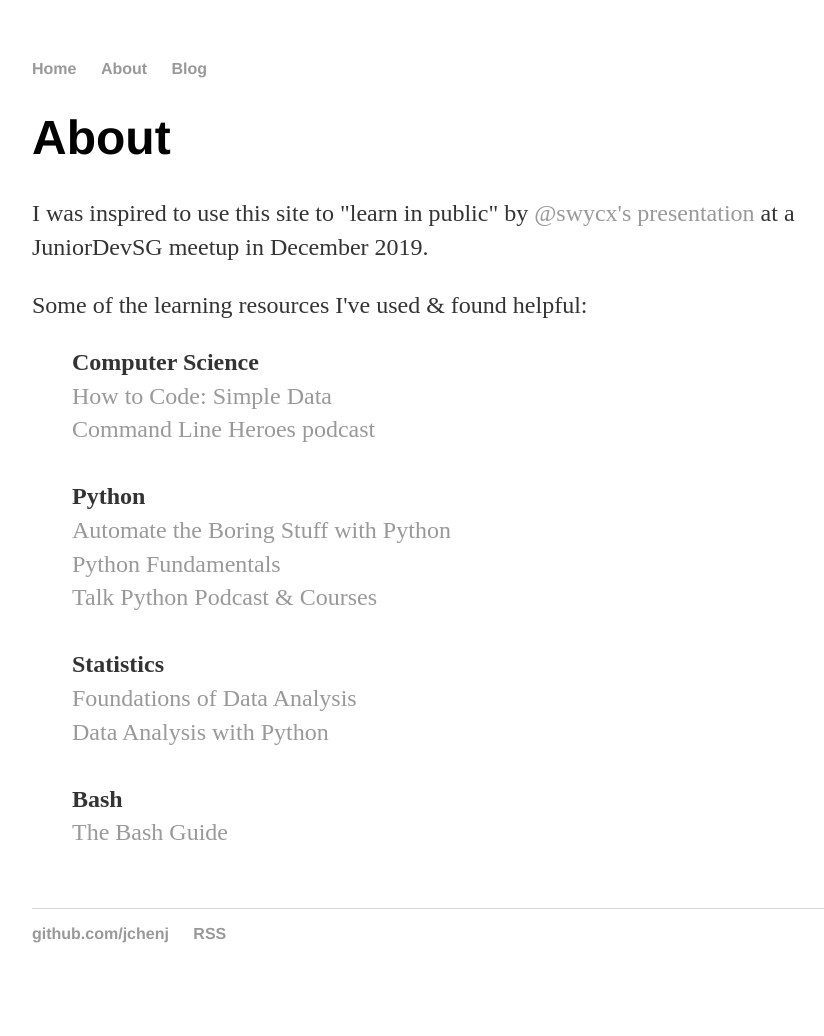
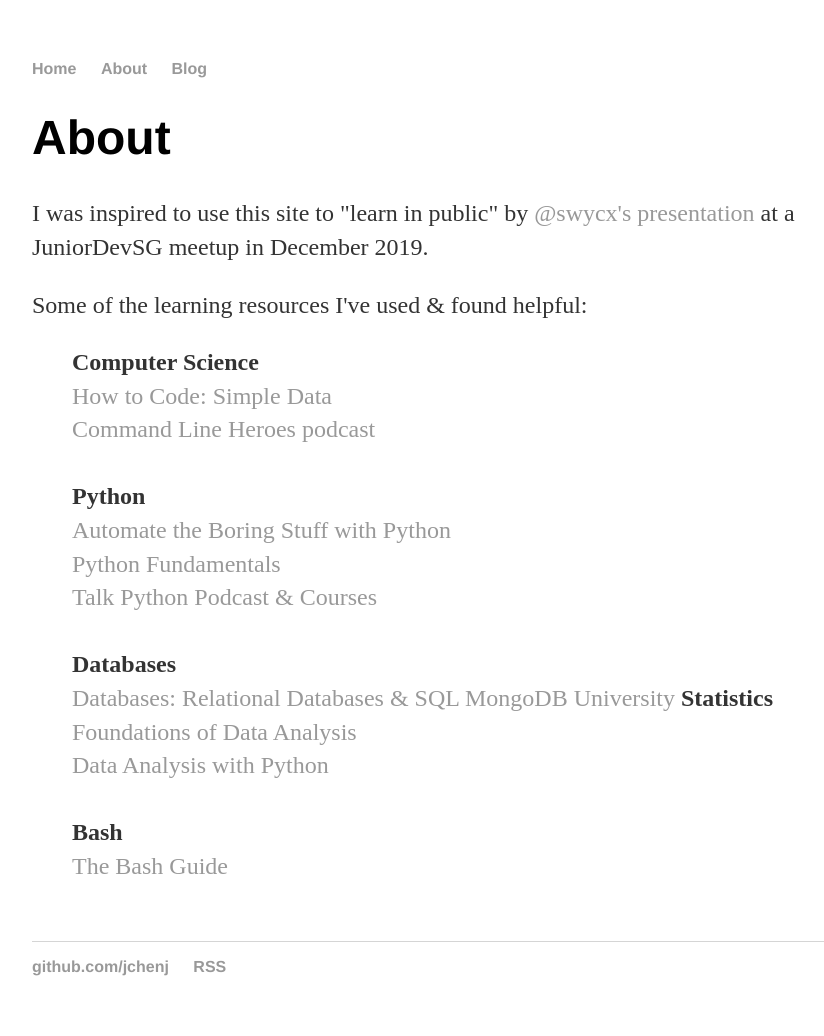
Before and after one commit to jchenj/jchenj.github.io, a Jekyll site: the page built from about/index.html, in a window 1280 px wide. Shown: the whole page, without its empty margins (160-984 px from the left). Built offline with Jekyll 4.4.1, drawn with Linux system fonts in a browser that asks for light colours; before the commit the page ends 1003 px from its top, so only the background shows below that.

Commit message:
update about page

```diff
--- a/about/index.html
+++ b/about/index.html
@@ -16,6 +16,11 @@ title: Julianna Chen
       <a href="https://frontendmasters.com/courses/python/">Python Fundamentals</a><br>
       <a href="https://talkpython.fm/home">Talk Python Podcast & Courses</a><br><br>
 
+    <b>Databases</b><br>
+      <a href="https://www.edx.org/course/databases-5-sql">Databases:
+        Relational Databases & SQL</a>
+      <a href="https://university.mongodb.com/">MongoDB University</a>
+
     <b>Statistics</b><br>
       <a href="https://www.edx.org/course/foundations-of-data-analysis-part-1-statistics-usi?source=aw&awc=6798_1579151316_93524b6d0f9097696ed0aa2cf12ccf9e">Foundations of Data Analysis</a><br>
       <a href="https://www.coursera.org/learn/data-analysis-with-python">Data Analysis with Python</a><br><br>
```
